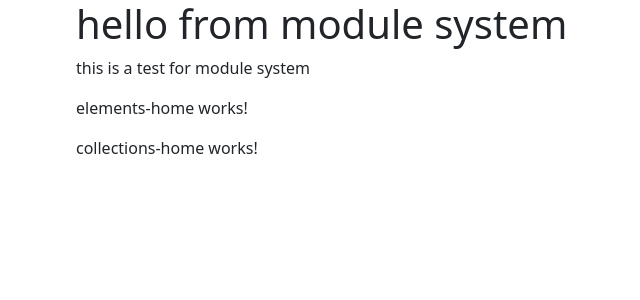
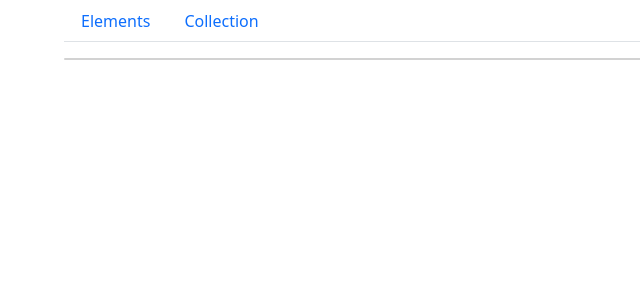
Before and after one commit to saeedd1994/moduleSys, an Angular app: page / in a window 1280 px wide. Shown: the top 300 px of the page, without its empty margins (6-646 px from the left). Built offline with nearby package versions, Linux system fonts and the light colour scheme.

Commit message:
add simple routing and some style for nav

```diff
--- a/src/app/app.component.html
+++ b/src/app/app.component.html
@@ -1,13 +1,19 @@
 <div class="container">
   <div class="row">
-    <h1>
-      hello from module system
-    </h1>
-    <p>
-      this is a test for module system
-    </p>
-
+    <ul class="nav nav-tabs">
+      <li class="nav-item">
+        <a class="nav-link" routerLink="./elements">Elements</a>
+      </li>
+      <li class="nav-item">
+        <a class="nav-link" routerLink="./collections">Collection</a>
+      </li>
+    </ul>
   </div>
-  <app-elements-home></app-elements-home>
-  <app-collections-home></app-collections-home>
 </div>
+<div class="container mt-3">
+  <div class="row">
+    <div class="card">
+      <router-outlet></router-outlet>
+    </div>
+  </div>
+</div>
--- a/src/app/collections/collections-routing.module.ts
+++ b/src/app/collections/collections-routing.module.ts
@@ -1,7 +1,13 @@
 import { NgModule } from '@angular/core';
 import { RouterModule, Routes } from '@angular/router';
+import {CollectionsHomeComponent} from "./collections-home/collections-home.component";
 
-const routes: Routes = [];
+const routes: Routes = [
+  {
+    path:'collections',
+    component: CollectionsHomeComponent
+  }
+];
 
 @NgModule({
   imports: [RouterModule.forChild(routes)],
--- a/src/app/elements/elements-routing.module.ts
+++ b/src/app/elements/elements-routing.module.ts
@@ -1,10 +1,17 @@
-import { NgModule } from '@angular/core';
-import { RouterModule, Routes } from '@angular/router';
+import {NgModule} from '@angular/core';
+import {RouterModule, Routes} from '@angular/router';
+import {ElementsHomeComponent} from "./elements-home/elements-home.component";
 
-const routes: Routes = [];
+const routes: Routes = [
+  {
+    path: 'elements',
+    component: ElementsHomeComponent
+  }
+];
 
 @NgModule({
   imports: [RouterModule.forChild(routes)],
   exports: [RouterModule]
 })
-export class ElementsRoutingModule { }
+export class ElementsRoutingModule {
+}
--- a/src/app/elements/elements.module.ts
+++ b/src/app/elements/elements.module.ts
@@ -9,9 +9,7 @@ import { ElementsHomeComponent } from './elements-home/elements-home.component';
     declarations: [
         ElementsHomeComponent
     ],
-    exports: [
-        ElementsHomeComponent
-    ],
+    exports: [],
     imports: [
         CommonModule,
         ElementsRoutingModule
```
